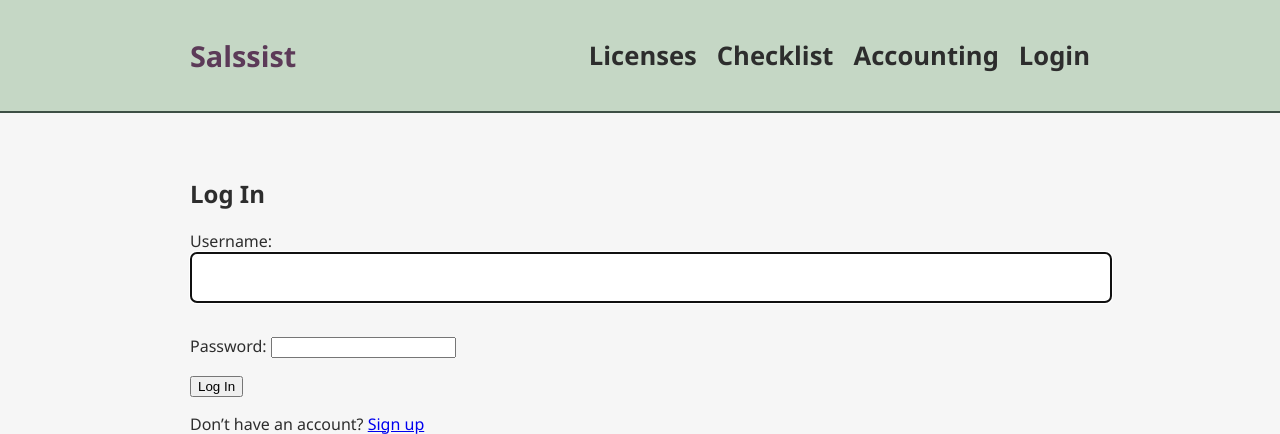
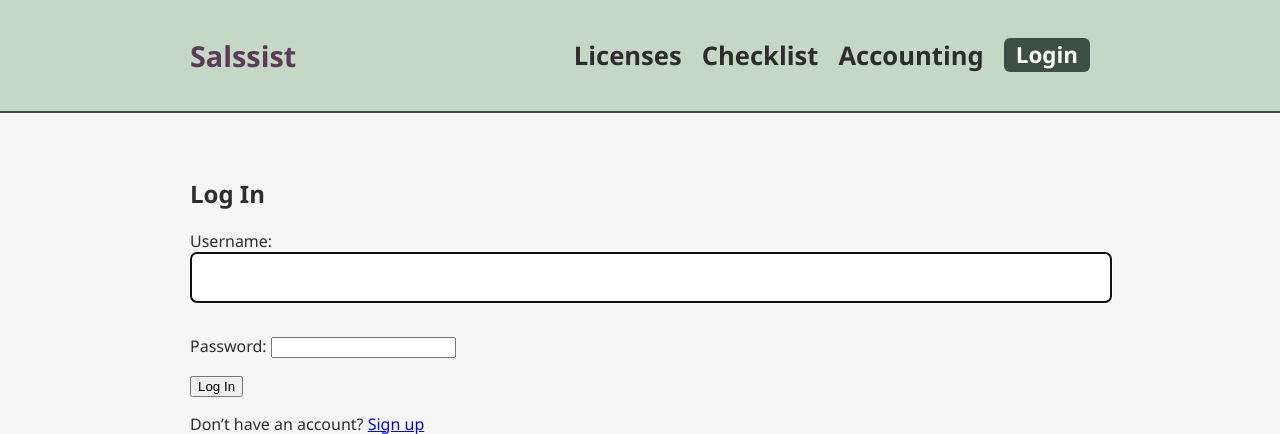
Before and after one commit to shakieraearvin/django-crud-app-salssist, a Django app: a page that uses main_app/templates/base.html in a window 1280 px wide. Shown: the top 434 px of the page. Run offline with Django 5.2, Linux system fonts and the light colour scheme.

Commit message:
added styling login button

```diff
--- a/main_app/static/css/base.css
+++ b/main_app/static/css/base.css
@@ -17,7 +17,16 @@
   --font-l: 1.8rem;
   --font-reg: 1.6rem;
 }
-  /* Header/Navbar */
+
+body {
+  font-family: 'Segoe UI', sans-serif;
+  background-color: var(--bone);
+  color: var(--text-color);
+  margin: 0;
+  padding: 0;
+}
+
+/* NAVBAR */
 .navbar {
   background-color: var(--sage);
   border-bottom: 2px solid var(--olive);
@@ -61,20 +70,14 @@
   color: var(--plum);
 }
 
-  body {
-    font-family: 'Segoe UI', sans-serif;
-    background-color: var(--bone);
-    color: var(--text-color);
-    margin: 0;
-    padding: 0;
-  }
-
+/* CONTAINER */
 .container {
   max-width: 900px;
   margin: 0 auto;
   padding: 20px;
 }
 
+/* CARD */
 .card {
   background: white;
   border-radius: var(--card-border-radius);
@@ -83,6 +86,7 @@
   margin-bottom: 20px;
 }
 
+/* BUTTONS */
 .btn {
   display: inline-block;
   background-color: var(--button-bg);
@@ -98,7 +102,6 @@
   background-color: var(--button-bg-hover);
 }
 
-  /* Plum button (used for Edit) */
 .btn.plum {
   background-color: var(--plum);
   color: white;
@@ -108,7 +111,6 @@
   background-color: #4a2e46;
 }
 
-/* Sage button (used for Delete) */
 .btn.sage {
   background-color: var(--sage);
   color: var(--charcoal);
@@ -128,6 +130,7 @@
   background-color: #2f3c34;
 }
 
+/* FORM */
 .form {
   background: white;
   padding: 24px;
@@ -139,9 +142,9 @@
 input[type="text"],
 input[type="date"],
 input[type="number"],
+input[type="file"],
 textarea,
-select,
-input[type="file"] {
+select {
   width: 100%;
   padding: 10px;
   margin-bottom: 16px;
@@ -154,7 +157,7 @@ button[type="submit"] {
   margin-right: 10px;
 }
 
-/* Status Tag (for license status like Active, Expiring, Pending) */
+/* STATUS TAGS */
 .status-tag {
   display: inline-block;
   padding: 4px 10px;
@@ -166,13 +169,14 @@ button[type="submit"] {
   text-transform: capitalize;
 }
 
+/* ACTION BUTTONS */
 .action-buttons {
   display: flex;
   gap: 12px;
   margin-top: 20px;
 }
 
-/* Page header styling */
+/* PAGE HEADER */
 .page-header {
   margin-bottom: 24px;
 }
@@ -181,3 +185,9 @@ button[type="submit"] {
   font-size: var(--font-xl);
   margin: 0;
 }
+/* Small nav button */
+.btn.nav-small {
+  padding: 6px 12px;
+  font-size: 1.4rem;
+  line-height: 1;
+}
--- a/main_app/templates/base.html
+++ b/main_app/templates/base.html
@@ -16,10 +16,15 @@
         <li><a href="{% url 'checklist-index' %}">Checklist</a></li>
         <li><a href="{% url 'accountant-index' %}">Accounting</a></li>
         {% if user.is_authenticated %}
-          <li><a href="{% url 'logout' %}">Logout</a></li>
+        <form action="{% url 'logout' %}" method="POST" style="display:inline;">
+          {% csrf_token %}
+          <button type="submit" class="btn">Logout</button>
+        </form>
         {% else %}
-          <li><a href="{% url 'login' %}">Login</a></li>
-        {% endif %}
+        <li><a href="{% url 'login' %}" class="btn secondary nav-small">Login</a></li>
+
+      {% endif %}
+
       </ul>
     </nav>
   </div>
```
Lines whose indentation alone changed are shown as unchanged.
